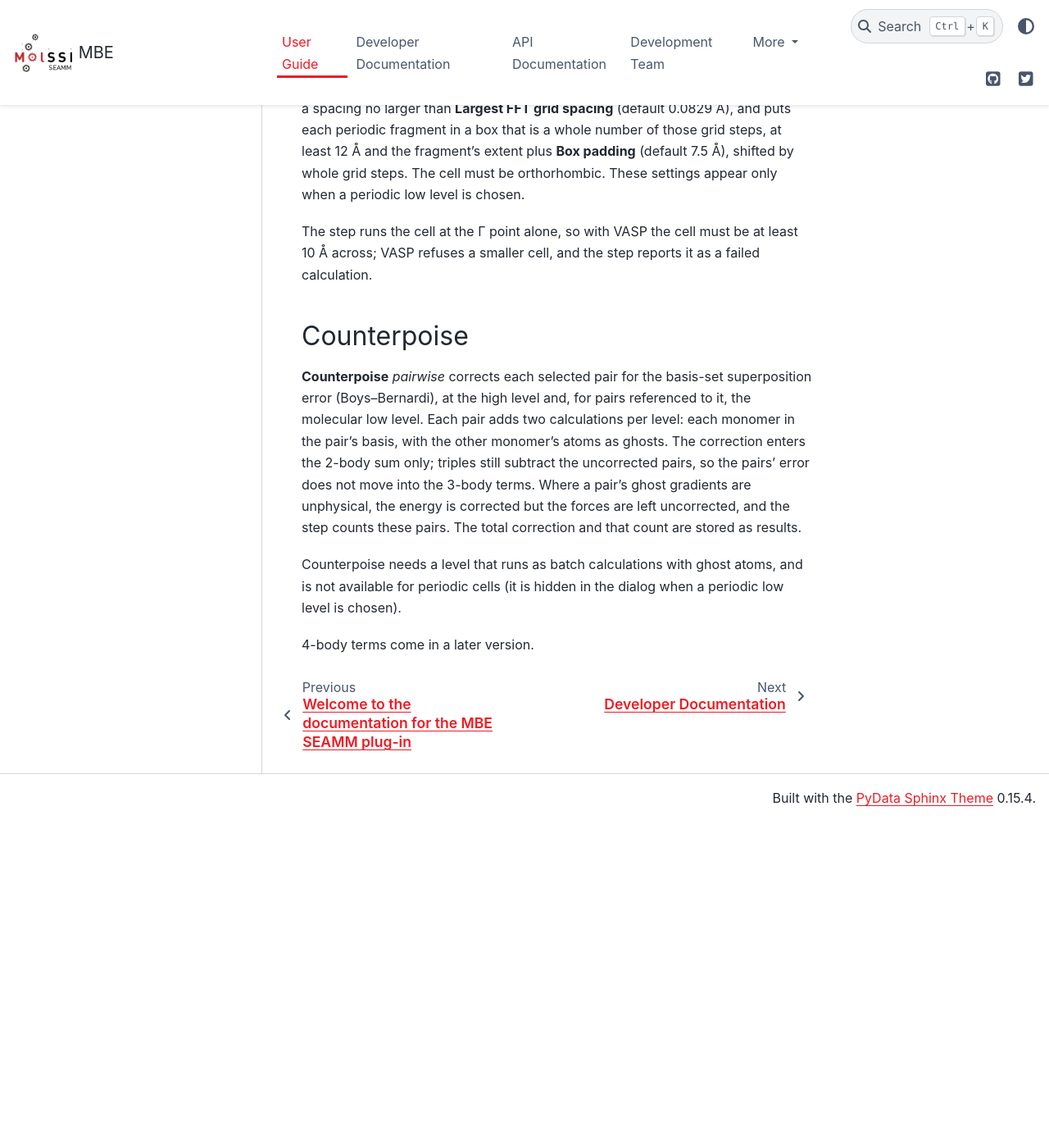
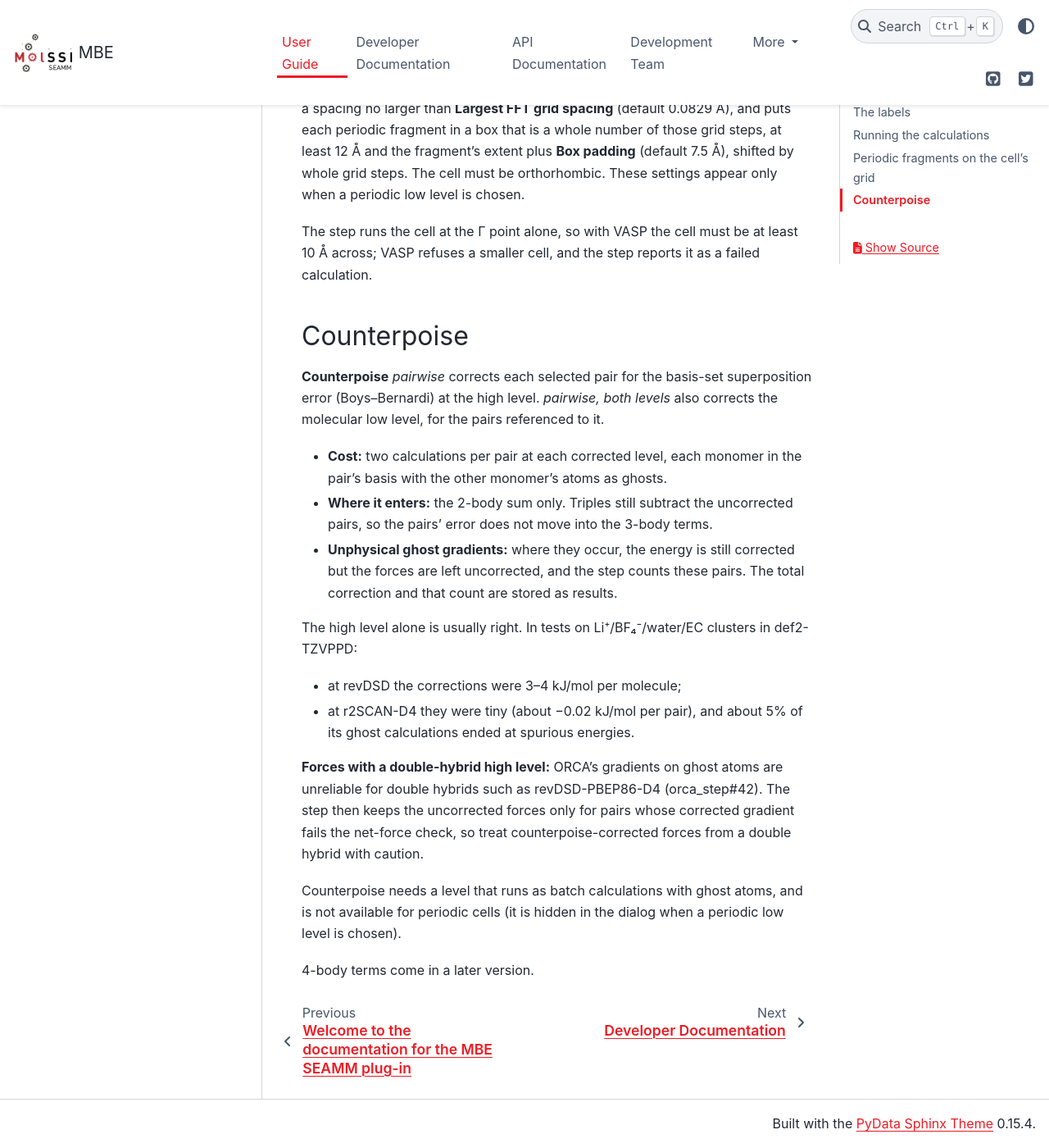
Before and after one commit to molssi-seamm/mbe_step, a Sphinx documentation site: the page built from docs/user_guide/index.rst, in a window 1280 px wide and 1400 px high, scrolled down 3305 px. Shown: the whole window at 82% size. Built offline with Sphinx 7.4.7 and the PyData theme 0.15.4, drawn with Linux system fonts in a browser that asks for light colours; pages that are not in the unit, such as notebooks, are missing from menus; before the commit the page ends 4307 px from its top, so only the background shows below that.

Commit message:
Release 2026.10.4.1: pairwise counterpoise on the high level only by default (#4)
'pairwise' now corrects the high level only; 'pairwise, both levels' keeps the
old behaviour. User guide: double-hybrid ghost gradients are unreliable in ORCA
(orca_step#42).

Co-Authored-By: Claude Opus 5.5 <noreply@anthropic.com>

```diff
--- a/docs/user_guide/index.rst
+++ b/docs/user_guide/index.rst
@@ -139,14 +139,29 @@ Counterpoise
 ============
 
 **Counterpoise** *pairwise* corrects each selected pair for the basis-set
-superposition error (Boys–Bernardi), at the high level and, for pairs referenced
-to it, the molecular low level. Each pair adds two calculations per level: each
-monomer in the pair's basis, with the other monomer's atoms as ghosts. The
-correction enters the 2-body sum only; triples still subtract the uncorrected
-pairs, so the pairs' error does not move into the 3-body terms. Where a pair's
-ghost gradients are unphysical, the energy is corrected but the forces are left
-uncorrected, and the step counts these pairs. The total correction and that count
-are stored as results.
+superposition error (Boys–Bernardi) at the high level. *pairwise, both levels*
+also corrects the molecular low level, for the pairs referenced to it.
+
+- **Cost:** two calculations per pair at each corrected level, each monomer in the
+  pair's basis with the other monomer's atoms as ghosts.
+- **Where it enters:** the 2-body sum only. Triples still subtract the uncorrected
+  pairs, so the pairs' error does not move into the 3-body terms.
+- **Unphysical ghost gradients:** where they occur, the energy is still corrected
+  but the forces are left uncorrected, and the step counts these pairs. The total
+  correction and that count are stored as results.
+
+The high level alone is usually right. In tests on Li⁺/BF₄⁻/water/EC clusters in
+def2-TZVPPD:
+
+- at revDSD the corrections were 3–4 kJ/mol per molecule;
+- at r2SCAN-D4 they were tiny (about −0.02 kJ/mol per pair), and about 5% of its
+  ghost calculations ended at spurious energies.
+
+**Forces with a double-hybrid high level:** ORCA's gradients on ghost atoms are
+unreliable for double hybrids such as revDSD-PBEP86-D4 (orca_step#42). The step
+then keeps the uncorrected forces only for pairs whose corrected gradient fails the
+net-force check, so treat counterpoise-corrected forces from a double hybrid with
+caution.
 
 Counterpoise needs a level that runs as batch calculations with ghost atoms, and
 is not available for periodic cells (it is hidden in the dialog when a periodic
```
Also changed, not shown: HISTORY.rst (+11 -0 lines), 4 other files.
